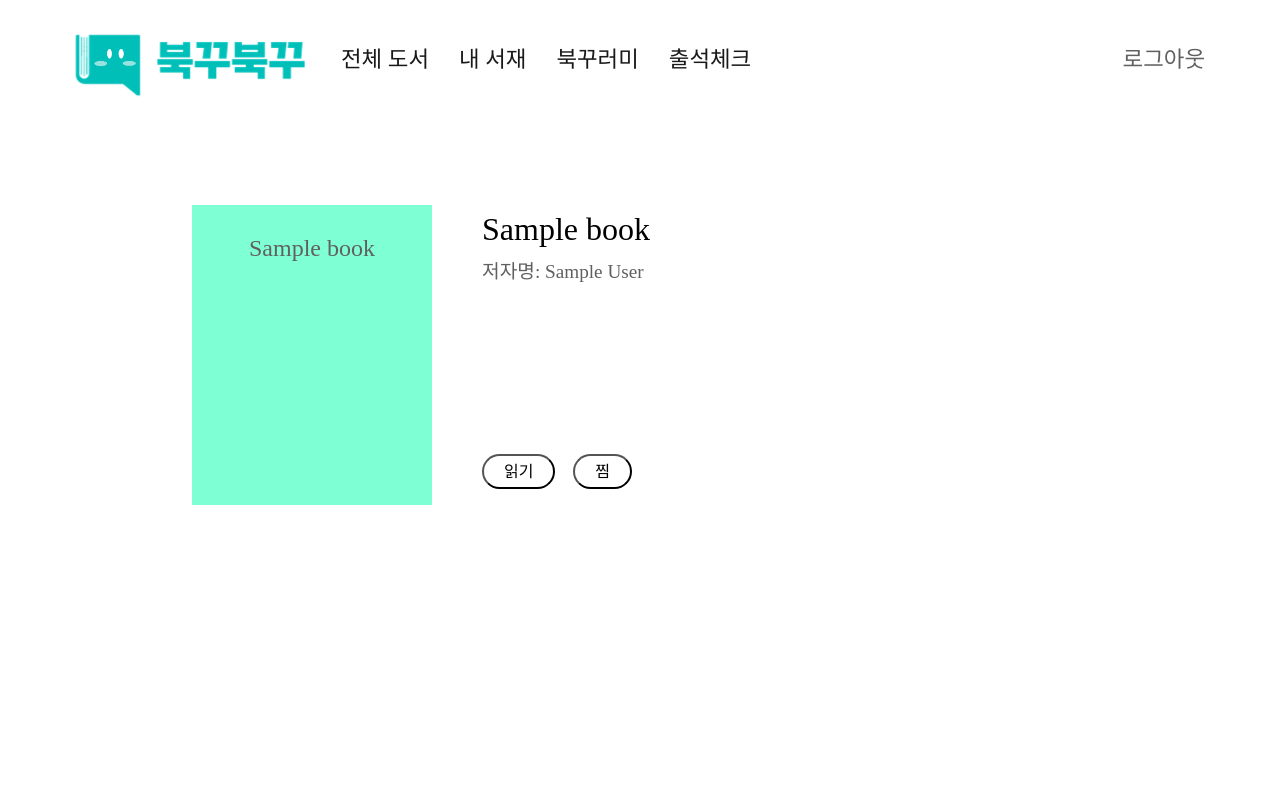
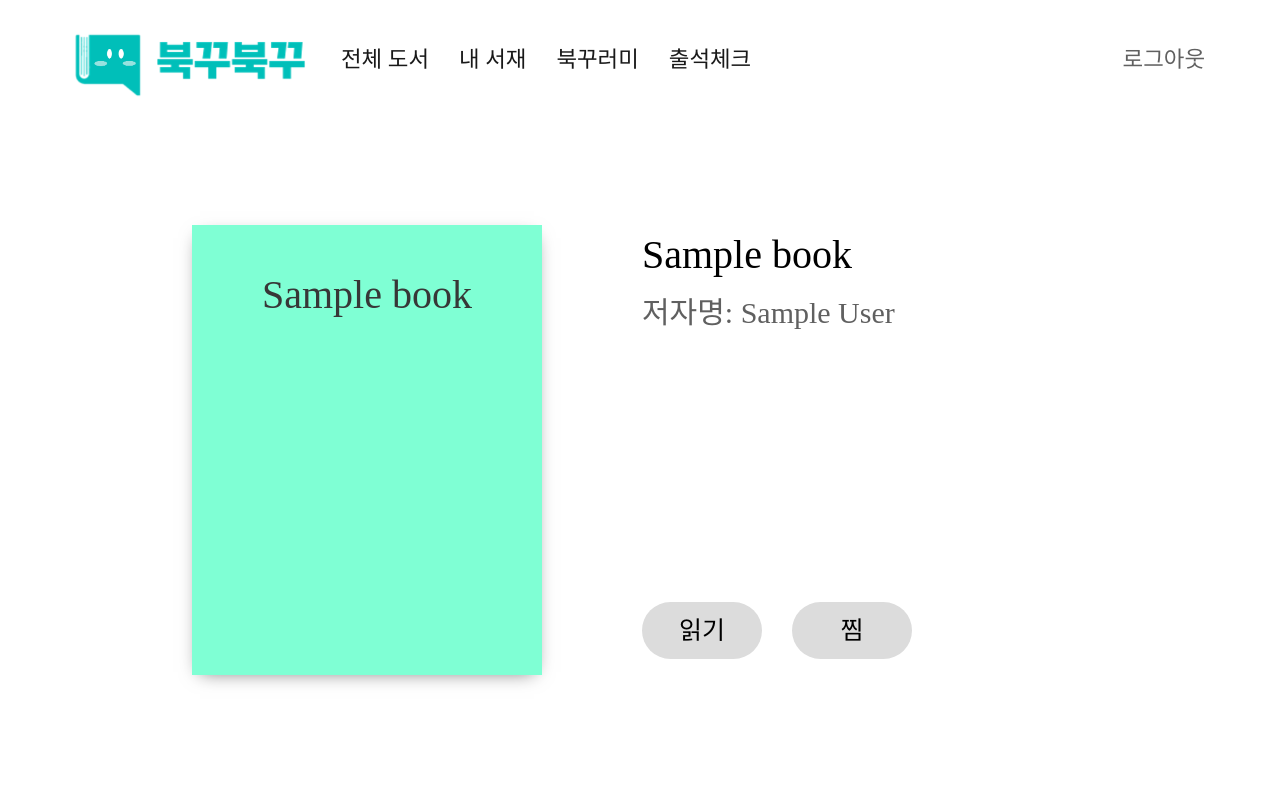
Before and after one commit to BookkuBookku/BookkuBookku, a PHP site: page /book_detail.php?bid=1 in a window 1280 px wide. Before the commit the page ends 505 px from the top, so only its background shows below. Run offline with PHP 8.4, Linux system fonts and the light colour scheme; the visitor is signed in with stand-in values (Sample User, id 1); tables that the repository leaves empty or names only in its code hold one stand-in row (values such as "Sample post"); some libraries are stand-ins or nearby versions; some web fonts are replaced.

Commit message:
design(css): changed minor color, blank, animation

```diff
--- a/book_detail.php
+++ b/book_detail.php
@@ -31,14 +31,14 @@
       <div class="buttons">
         <form method="POST" action="reading.php"><!-- 읽기 -->
           <input type="hidden" name="bid" value="<?= $bid ?>"/>
-          <input type="submit" value="읽기"/>
+          <input type="submit" value="읽기" class="read_btn"/>
         </form>
 
         <form method="POST" action="book_process.php"><!-- 찜 -->
           <input type="hidden" name="bid" value="<?= $bid ?> "/>
           <input type="hidden" name="id" value="<?= $id ?>"/>
           <input type="hidden" name="status" value="like"/>
-          <p> <input type="submit" value="찜"/> </p>
+          <p> <input type="submit" value="찜" class="heart_btn"/> </p>
         </form>
       </div>
     </div>
--- a/css/book_detail.css
+++ b/css/book_detail.css
@@ -1,46 +1,77 @@
 .book_detail_section{
     width: 70%;
-    margin: 100px auto;
+    margin: 120px auto;
     display: flex;
 }
 .book_cover{
-    width: 240px;
-    height: 300px;
+    width: 350px;
+    height: 450px;
     background-color: aquamarine;
-    padding: 5px;
+    /* border-right: 10px solid #EBF5F5;
+    border-bottom: 7px solid #EBF5F5; */
+    box-shadow: 0 5px 18px -8px rgba(110,110,110,1);
+    padding: 20px;
     margin-bottom: 10px;
 
     text-align: center;
     word-break: keep-all;
-    font-size: larger;
+    padding-top:20px;
+    font-size:larger;
+}
+.cover_title{
+    margin-top: 20px;
+    font-size: 40px;
+    color: #373737;
 }
 .book_info_div{
-    padding: 0 50px;
-    height: 300px;
+    padding: 0 100px;
+    height: 450px;
     display: flex;
     flex-direction: column;
     justify-content: space-between;
 }
 .book_name{
-    font-size: xx-large;
+    font-size: 40px;
     color: black;
     margin-bottom: 5px;
 }
 .book_author{
-    font-size: larger;
+    font-size: 30px;
 }
 .buttons{
     display: flex;
-    width: 150px;
-    justify-content: space-between;
 }
 .buttons [type="submit"]{
-    padding: 0 20px;
-    height: 35px;
-    border-radius: 20px;
-    background-color: transparent;
+    padding: 10px 15px;
+    margin-right: 30px;
+    width: 120px;
+    border-radius: 30px;
+    border: none;
+    font-size: 25px;
+    background-color: #DCDCDC;
 }
-.cover_title{
-    margin-top: 20px;
-    font-size: x-large;
+.read_btn:hover{
+    background-color: #4f9ea3;
 }
+.heart_btn:hover{
+    background-color: #d88a8a;
+}
+section{
+
+    animation: fadein 1s ease forwards;
+}
+
+@keyframes fadein {
+    from {
+        transform: translateY(20%);
+        visibility: visible;
+        opacity: 0;
+    }
+    to {
+        transform: translateY(0%);
+        opacity: 1;
+    }
+}
+body{
+    overflow: hidden;
+}
--- a/search.php
+++ b/search.php
@@ -5,7 +5,7 @@
  ?>
 
 <link href=".\css\total_book.css" rel="stylesheet" type="text/css" />
-<nav class="navbar navbar-expand-lg bg-light">
+<nav class="navbar navbar-expand-lg bg-white">
 <div class="container-fluid" style="padding: 0px 75px 0px 60px;">
   <a class="navbar-brand" style="font-size:2em;">도서 검색</a>
    <form class="d-flex" role="search" method="POST" action="search.php">
@@ -34,7 +34,7 @@
     ?>
       <div class="book_box"  OnClick="location.href ='book_detail.php?bid=<?=$bid?>'" style="cursor:pointer;">
         <div class="book_cover">
-          <p><?= $name?></p>
+          <p class="cover_title"><?= $name?></p>
         </div>
         <div>
           <p class="book_name"> <?= $name?> </p>
--- a/write.php
+++ b/write.php
@@ -20,7 +20,7 @@
   <p class="book_name"><?= $name?></p>
   <p class="book_author">작가: <?= $author?> </p>
   <form method="POST" action="write_process.php">
-    <p> <textarea maxlength = '500' cols="50" rows="10" name="sentence" placeholder="마음에 드는 문장을 작성해 주세요"></textarea></p>
+    <p> <textarea maxlength = '350' cols="50" rows="10" name="sentence" placeholder="마음에 드는 문장을 작성해 주세요"></textarea></p>
     <input type="hidden" name="bid" value="<?= $bid ?>"/>
     <input type="hidden" name="id" value="<?= $id ?>"/>
     <p><input class="submit" type="submit" value="공유하기"/></p>
```
Also changed, not shown: css/bookkuleomi.css (+8 -4 lines), css/my_lib.css (+6 -2 lines), css/phase_detail.css (+14 -10 lines), css/reading.css (+6 -1 lines), css/total_book.css (+29 -3 lines), css/write.css (+13 -5 lines), phase_detail.php (+6 -4 lines), total_book.php (+6 -1 lines), write_process.php (+5 -2 lines).
